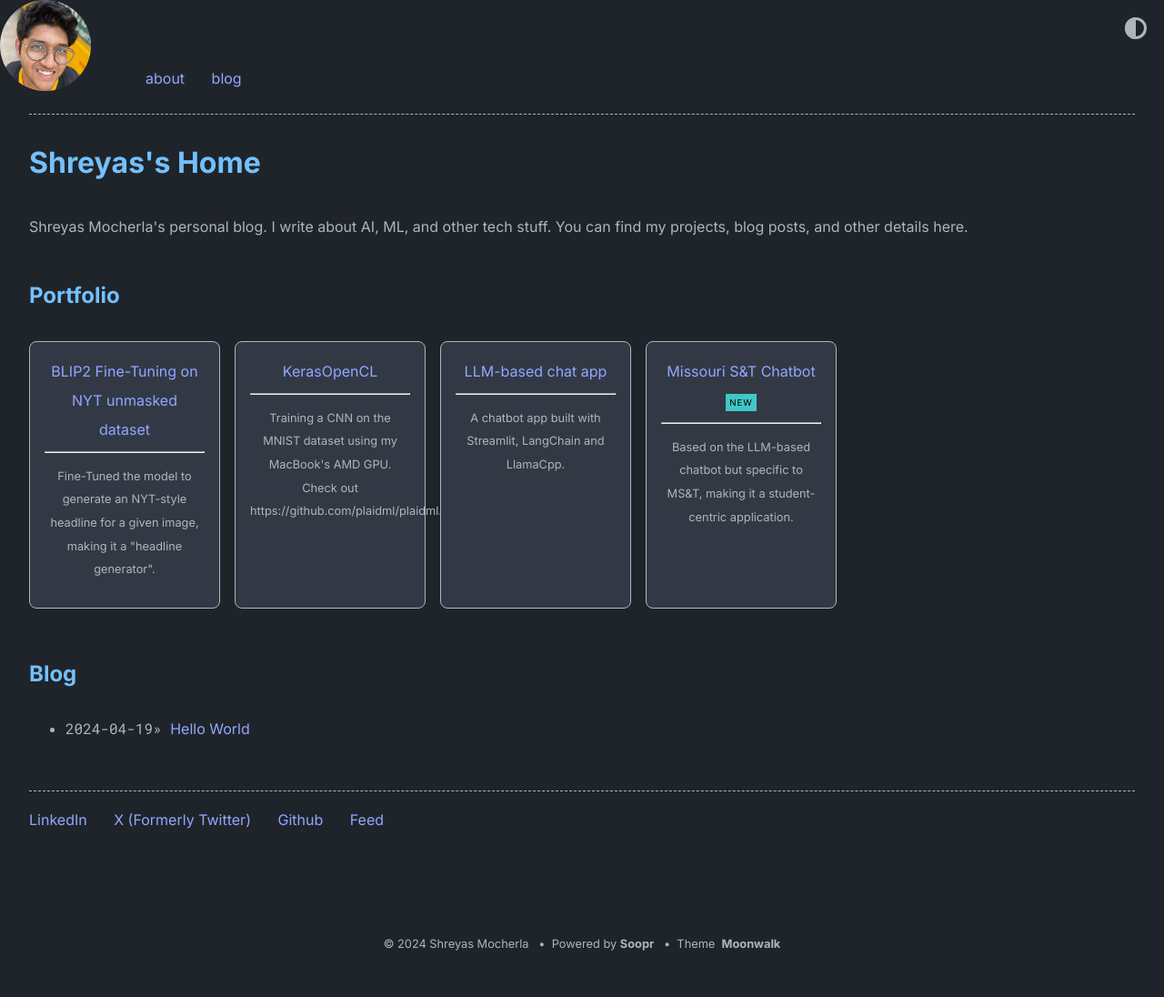
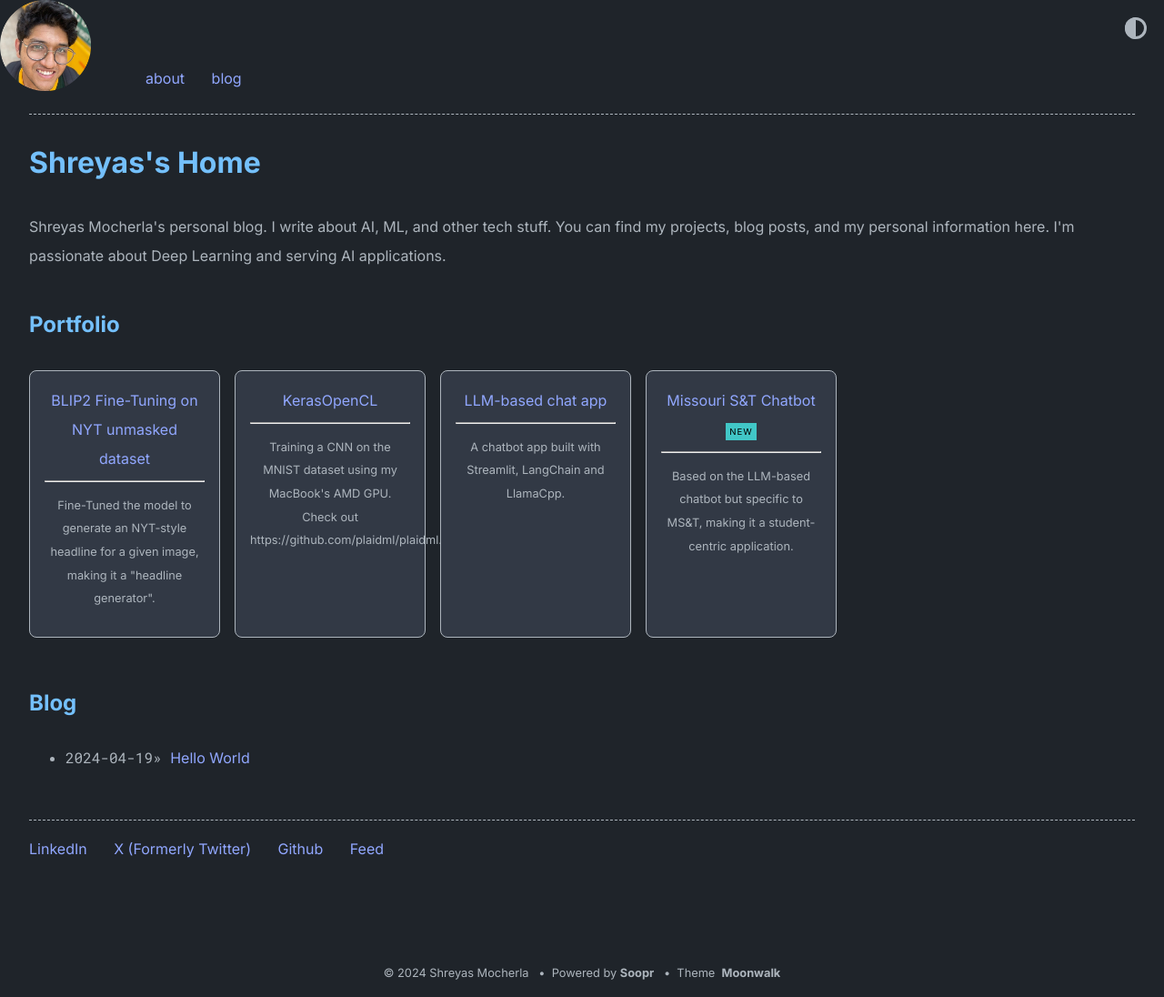
Before and after one commit to AIWithShrey/AIWithShrey.github.io, a Jekyll site: the page built from index.md, in a window 1280 px wide. Shown: the whole page at 91% size. Built offline with Jekyll 4.4.1, drawn with Linux system fonts in a browser that asks for light colours; before the commit the page ends 1064 px from its top, so only the background shows below that.

Commit message:
Update personal information in _config.yml

```diff
--- a/_config.yml
+++ b/_config.yml
@@ -3,7 +3,8 @@ author: Shreyas Mocherla
 url: https://www.aiwithshrey.github.io # root address of the site
 description: > # description of the site (multiple lines allowed)
   Shreyas Mocherla's personal blog. I write about AI, ML, and other tech stuff.
-  You can find my projects, blog posts, and other details here.
+  You can find my projects, blog posts, and my personal information here.
+  I'm passionate about Deep Learning and serving AI applications.
 
 permalink: /:slug
 
```
